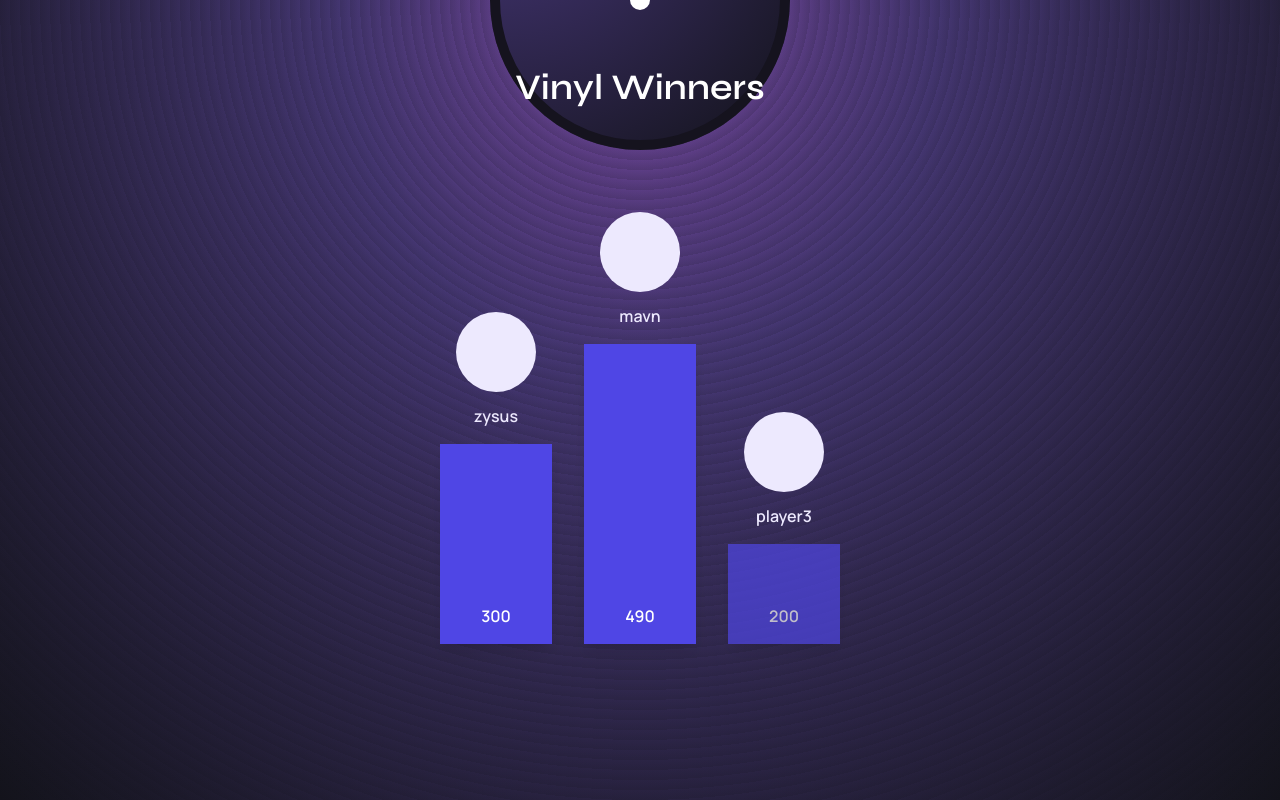
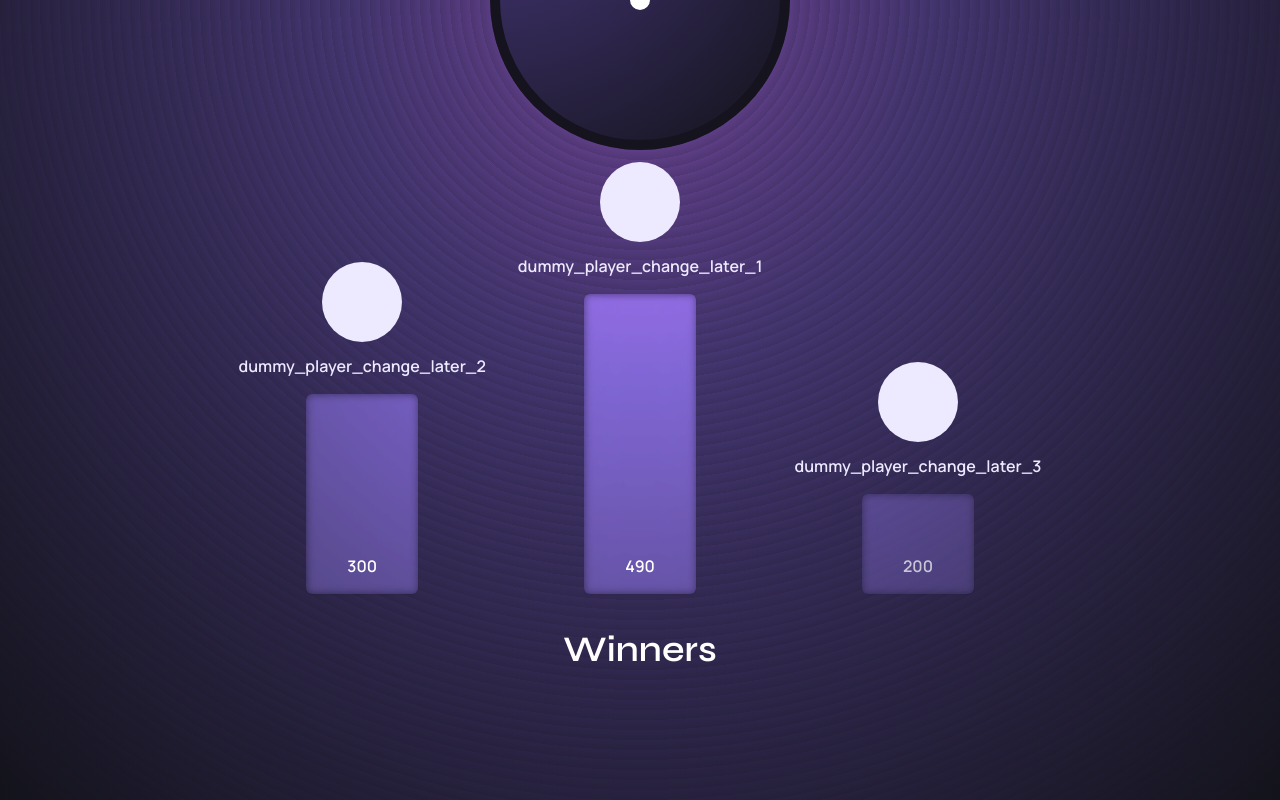
Before and after one commit to boidushya/vinyl-client, a Next.js app: page /results in a window 1280 px wide. Built offline with nearby package versions, Linux system fonts and the light colour scheme; no server answers; some icons are missing.

Commit message:
feat: add winner state + minor fix ups

```diff
--- a/components/GameSettingPanel/GameSettingPanel.tsx
+++ b/components/GameSettingPanel/GameSettingPanel.tsx
@@ -2,9 +2,7 @@ import React, { useState, useEffect } from "react";
 import { useRouter } from "next/router";
 import Slider from "rc-slider";
 import "rc-slider/assets/index.css";
-import Profile from "components/Profile/Profile";
 import Button from "components/Button/Button";
-import useUserStore from "store/userStore";
 import useGameStore from "store/gameStore";
 import { socket } from "utils/webSocket";
 
@@ -12,8 +10,7 @@ interface GameSettingPanelProps {}
 
 const GameSettingPanel: React.FC<GameSettingPanelProps> = () => {
 	const router = useRouter();
-	const username = useUserStore(state => state.username);
-	const { rounds, setRounds, start, roomId, playlist } = useGameStore();
+	const { rounds, setRounds, roomId, playlist } = useGameStore();
 	const [gameRound, setGameRound] = useState(rounds);
 
 	const handleRoundChange = (value: number | number[]) => {
@@ -22,18 +19,14 @@ const GameSettingPanel: React.FC<GameSettingPanelProps> = () => {
 	};
 
 	const startGame = () => {
-		setRounds(rounds);
-		start();
+		setRounds(gameRound);
 		router.push("/game");
-		socket.emit("startGame",roomId);
+		socket.emit("startGame", roomId);
 	};
 
 	return (
 		<div className="flex flex-col h-full gap-5 pt-9">
 			<h2 className="text-xl font-semibold">Settings</h2>
-			{/* <div className="flex items-center justify-center p-4 ">
-				<Profile username={username} isEditable />
-			</div> */}
 			<div>
 				<h2 className="text-lg font-medium">
 					No. Of Rounds ({gameRound})
--- a/components/MusicCanvasPanel/MusicCanvasPanel.tsx
+++ b/components/MusicCanvasPanel/MusicCanvasPanel.tsx
@@ -27,10 +27,6 @@ const MusicCanvasPanel: React.FC<MusicCanvasPanelProps> = () => {
 
 	const { setQuestionId } = useGameStore();
 
-	// useEffect(() => {
-	// 	if (playButtonRef !== null && playButtonRef.current)
-	// 		playButtonRef.current.click();
-	// }, [playButtonRef]);
 
 	let icon;
 	if (!isPlaying) {
--- a/components/PlayerGridPanel/PlayerGridPanel.tsx
+++ b/components/PlayerGridPanel/PlayerGridPanel.tsx
@@ -12,63 +12,39 @@ interface PlayerGridPanelProps {}
 
 const PlayerGridPanel: React.FC<PlayerGridPanelProps> = ({}) => {
 	const { success } = useAlert();
-	const { isConnected } = useSpotifyStore();
-	const { roomId, setRoomId,playlist,rounds } = useGameStore();
-	// const usernames = [
-	// 	"mavn",
-	// 	"Test",
-	// 	"hello",
-	// 	"this is name",
-	// 	// "kialde",
-	// 	// "loda",
-	// 	// "lassan",
-	// 	// "bakchod",
-	// 	// "react",
-	// 	// "angular",
-	// 	// "vue",
-	// 	// "lorem ipsum",
-	// ];
+	const { isConnected, accessToken } = useSpotifyStore();
+	const { roomId, setRoomId, playlist, rounds } = useGameStore();
 
-	const [userNames,setUserNames]=useState<string[]>([]);
+	const [userNames, setUserNames] = useState<string[]>([]);
 
-	socket.on('player-joined',(playerName:string)=>{
-		console.log("a new player joined ",playerName);
-		setUserNames([...userNames,playerName]);
-	})
+	socket.on("player-joined", (playerName: string) => {
+		console.log("a new player joined ", playerName);
+		setUserNames([...userNames, playerName]);
+	});
 
 	const createNewRoom = async () => {
 		try {
 			const tracksHref = playlist?.href;
 			const response = await axios.get(tracksHref!, {
 				headers: {
-					Authorization: `Bearer ${
-						useSpotifyStore.getState().accessToken
-					}`,
+					Authorization: `Bearer ${accessToken}`,
 				},
 			});
-
 			const data = response.data;
 
 			let track_ids = data.items.map(
 				(item: { track: { id: string } }) => {
 					return item.track.id;
 				}
-				);
+			);
 
-				// just send selected tracks
-
-				track_ids = track_ids.slice(0, rounds);
-
-				const roomId = createNewSocketRoom(track_ids);
-
-				setRoomId(roomId);
-
-			}
-		catch(err) {
+			// just send selected tracks
+			track_ids = track_ids.slice(0, rounds);
+			const roomId = createNewSocketRoom(track_ids);
+			setRoomId(roomId);
+		} catch (err) {
 			console.log(err);
 		}
-
-
 	};
 
 	let CallToAction;
@@ -111,30 +87,13 @@ const PlayerGridPanel: React.FC<PlayerGridPanelProps> = ({}) => {
 		);
 	}
 
-	const admin = "mavn";
-
 	return (
 		<div className="bg-[#27273E] rounded-xl flex items-center flex-col gap-9 py-9 h-full">
 			<h2 className="text-xl font-semibold">Players</h2>
 			<div className="flex flex-wrap justify-center gap-9">
-				{userNames.map(username => {
-					if (username == admin) {
-						return (
-							<Profile
-								username={username}
-								key={username}
-								isEditable
-							/>
-						);
-					}
-					return (
-						<Profile
-							username={username}
-							key={username}
-							isKickable
-						/>
-					);
-				})}
+				{userNames.map(username => (
+					<Profile username={username} key={username} />
+				))}
 			</div>
 			<div className="w-full mt-auto mb-1 text-center px-9 justify-self-end">
 				{CallToAction}
--- a/components/Podium/Podium.tsx
+++ b/components/Podium/Podium.tsx
@@ -1,4 +1,4 @@
-import { Player } from "./PodiumStep";
+import { Player } from "types/Player";
 import PodiumStep from "./PodiumStep";
 
 interface PodiumProps {
@@ -20,7 +20,7 @@ const Podium: React.FC<PodiumProps> = ({ players }) => {
 		>
 			{podium.map((Player, index) => (
 				<PodiumStep
-					key={Player.id}
+					key={Player.name}
 					podium={podium}
 					player={Player}
 					index={index}
--- a/components/Podium/PodiumStep.tsx
+++ b/components/Podium/PodiumStep.tsx
@@ -1,13 +1,6 @@
 import Profile from "components/Profile/Profile";
 import { motion } from "framer-motion";
-import Image from "next/image";
-
-export interface Player {
-	id: string;
-	name: string;
-	rank: number;
-	score: number;
-}
+import { Player } from "types/Player";
 
 interface Props {
 	readonly podium: Player[];
@@ -56,7 +49,7 @@ export default function PodiumStep({ podium, player, index }: Props) {
 					}),
 					hidden: { opacity: 0, height: 0 },
 				}}
-				className="bg-indigo-600 flex w-28 shadow-lg place-content-center"
+				className="backdrop-blur-sm backdrop-brightness-200 rounded-md flex w-28 shadow-sm place-content-center"
 				style={{
 					filter: `opacity(${
 						0.7 + (podium.length - player.rank) / podium.length
--- a/pages/_app.tsx
+++ b/pages/_app.tsx
@@ -4,8 +4,6 @@ import "styles/celebrate.scss";
 import type { AppProps } from "next/app";
 import { AlertProvider } from "store/alertStore";
 import { ModalProvider } from "store/modalStore";
-import { useSocketInstanceStore } from "store/userStore";
-import socketIOClient from "socket.io-client";
 
 function MyApp({ Component, pageProps }: AppProps) {
 	return (
--- a/pages/results/index.tsx
+++ b/pages/results/index.tsx
@@ -2,29 +2,11 @@ import React, { useEffect } from "react";
 import Head from "next/head";
 import Podium from "components/Podium/Podium";
 import { dropConfetti } from "components/Celebrate/Celebrate";
-
-const data = [
-	{
-		id: "1tfjiELNrwYAJeafRYlT9RwOIiB",
-		name: "mavn",
-		rank: 1,
-		score: 490,
-	},
-	{
-		id: "1tfjiFoinFrbdLWlPI52dRLhNlB",
-		name: "zysus",
-		rank: 2,
-		score: 300,
-	},
-	{
-		id: "1tfjiDIAS8f2UYgV9ynCqWi7rZu",
-		name: "player3",
-		rank: 3,
-		score: 200,
-	},
-];
+import useGameStore from "store/gameStore";
 
 const Results = () => {
+	const winners = useGameStore(state => state.winners);
+
 	useEffect(() => {
 		dropConfetti();
 	}, []);
@@ -39,17 +21,20 @@ const Results = () => {
 				/>
 				<link rel="icon" href="/favicon.ico" />
 			</Head>
-			<main className="bg-hero h-screen" onClick={() => dropConfetti()}>
-				<div className="container relative mx-auto p-8">
+			<main
+				className="bg-hero h-screen flex justify-center items-center"
+				onClick={() => dropConfetti()}
+			>
+				<div className="container relative mx-auto p-9">
+					<Podium players={winners!} />
 					<h2
 						className="text-4xl font-bold text-center w-full p-9"
 						style={{
 							fontFamily: "syne",
 						}}
 					>
-						Vinyl Winners
+						Winners
 					</h2>
-					<Podium players={data} />
 				</div>
 			</main>
 		</>
--- a/store/gameStore.tsx
+++ b/store/gameStore.tsx
@@ -3,7 +3,7 @@ import { Playlist } from "types/Playlist";
 import { Song, Track } from "types/Track";
 import axios from "axios";
 import useSpotifyStore from "./spotifyAuthStore";
-import { createQuestion, fetchQuestions } from "api/gameRequests";
+import { Player } from "types/Player";
 
 type Game = {
 	roomId: string | undefined;
@@ -12,13 +12,14 @@ type Game = {
 	tracks: Track[];
 	currentTrack: Song | undefined;
 	questionId: string | undefined;
+	winners: Player[] | undefined;
+	setWinners: (winners: Player[]) => void;
 	setQuestionId: (questionId: string) => void;
 	setCurrentTrack: (currentTrack: Song) => void;
 	setRounds: (round: number) => void;
 	setPlaylist: (playlist: Playlist) => void;
 	setTracks: (tracks: Track[]) => void;
 	setRoomId: (roomId: string) => void;
-	start: () => void;
 };
 
 const useGameStore = create<Game>((set, get) => ({
@@ -28,6 +29,26 @@ const useGameStore = create<Game>((set, get) => ({
 	currentTrack: undefined,
 	tracks: [],
 	questionId: undefined,
+	winners: [
+		{
+			name: "dummy_player_change_later_1",
+			rank: 1,
+			score: 490,
+		},
+		{
+			name: "dummy_player_change_later_2",
+			rank: 2,
+			score: 300,
+		},
+		{
+			name: "dummy_player_change_later_3",
+			rank: 3,
+			score: 200,
+		},
+	],
+	setWinners: (winners: Player[]) => {
+		set((state: Game) => ({ ...state, winners: winners }));
+	},
 	setQuestionId: (questionId: string) => {
 		set((state: Game) => ({ ...state, questionId: questionId }));
 	},
@@ -46,60 +67,6 @@ const useGameStore = create<Game>((set, get) => ({
 	setCurrentTrack: (song: Song) => {
 		set((state: Game) => ({ ...state, currentTrack: song }));
 	},
-	start: async () => {
-		try {
-			const tracksHref = get().playlist?.href;
-			const response = await axios.get(tracksHref!, {
-				headers: {
-					Authorization: `Bearer ${
-						useSpotifyStore.getState().accessToken
-					}`,
-				},
-			});
-
-			const roomId = get().roomId;
-			const rounds = get().rounds;
-			const data = response.data;
-			let track_ids = data.items.map(
-				(item: { track: { id: string } }) => {
-					return item.track.id;
-				}
-			);
-
-			// just send selected tracks
-
-			track_ids = track_ids.slice(0, rounds);
-
-			console.log({
-				roomId,
-				rounds,
-				track_ids,
-			});
-
-			// TODO : understand create questions
-			// TODO : just
-
-			if (roomId) {
-				const res = await createQuestion(roomId, track_ids);
-			} else {
-				console.error("Room Id not defined");
-			}
-		} catch (error) {
-			console.error(error);
-		}
-	},
-	fetchQuestion: async () => {
-		const roomId = get().roomId;
-
-		// TODO : fetch question
-
-		if (roomId) {
-			const questions = await fetchQuestions(roomId);
-			console.log(questions);
-		} else {
-			console.error("Room Id not defined");
-		}
-	},
 }));
 
 export default useGameStore;
--- a/store/spotifyAuthStore.tsx
+++ b/store/spotifyAuthStore.tsx
@@ -66,9 +66,8 @@ const useSpotifyStore = create<Spotify>((set, get) => ({
 				}));
 
 			set({ playlists: playlists });
-			console.log(playlists);
 		} catch (error) {
-			//errpr
+			console.error(error, "Couldn't fetch playlists");
 		}
 	},
 	setAccessToken: (accessToken: string) => {
--- /dev/null
+++ b/types/Player.ts
@@ -0,0 +1,5 @@
+export type Player = {
+	name: string;
+	rank: number;
+	score: number;
+};
```
Also changed, not shown: components/PlaylistSelectorPanel/PlaylistSelectorPanel.tsx (+7 -35 lines).
